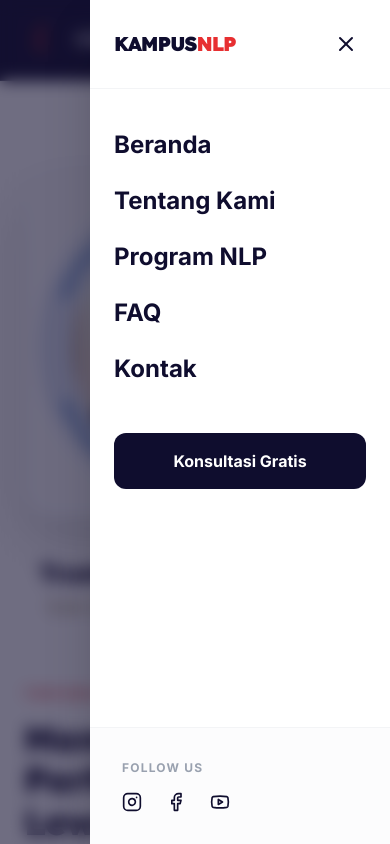
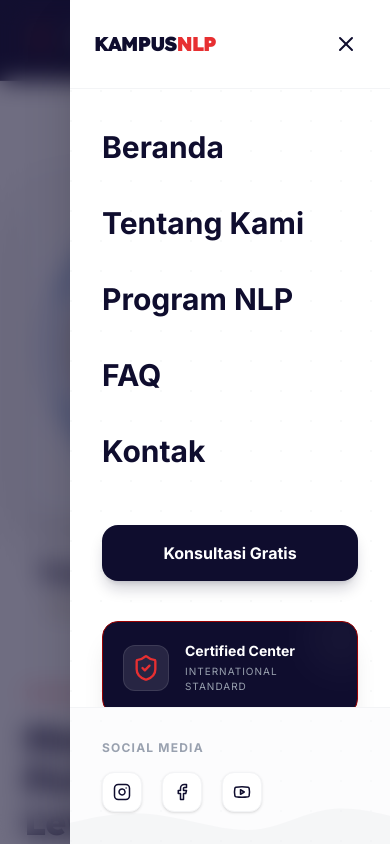
Before and after one commit to setyo76/kampusnlp, a Next.js app: page /about in a window 390 px wide. Both pictures are taken after a click on the button 344 px from the left and 40 px from the top of the page. Shown: the top 844 px of the page. Built offline with nearby package versions, Linux system fonts and the light colour scheme.

Commit message:
Add efek wave on Mobile Menu

```diff
--- a/src/components/layout/MobileMenu.tsx
+++ b/src/components/layout/MobileMenu.tsx
@@ -2,7 +2,7 @@
 
 import { motion, AnimatePresence } from "framer-motion";
 import Link from "next/link";
-import { X, Instagram, Facebook, Youtube, MessageCircle } from "lucide-react";
+import { X, Instagram, Facebook, Youtube, ShieldCheck } from "lucide-react";
 import Button from "../ui/Button";
 
 interface MobileMenuProps {
@@ -29,7 +29,7 @@
             animate={{ opacity: 1 }}
             exit={{ opacity: 0 }}
             onClick={onClose}
-            className="fixed inset-0 bg-navy-900/60 backdrop-blur-sm z-9998"
+            className="fixed inset-0 bg-navy-900/60 backdrop-blur-md z-9998"
           />
 
           {/* Menu Content */}
@@ -37,11 +37,34 @@
             initial={{ x: "100%" }}
             animate={{ x: 0 }}
             exit={{ x: "100%" }}
-            transition={{ type: "spring", damping: 25, stiffness: 200 }}
-            className="fixed right-0 top-0 bottom-0 w-75 bg-white z-9999 shadow-2xl flex flex-col"
+            transition={{ type: "spring", damping: 30, stiffness: 300 }}
+            className="fixed right-0 top-0 bottom-0 w-80 bg-white z-9999 shadow-2xl flex flex-col overflow-hidden"
           >
+            {/* --- DECORATIVE BACKGROUND ELEMENTS --- */}
+            {/* 1. Subtle Wave (Gray) */}
+            <svg
+              className="absolute bottom-0 right-0 w-full opacity-[0.05] pointer-events-none"
+              viewBox="0 0 1440 320"
+              fill="none"
+              xmlns="http://www.w3.org/2000/svg"
+            >
+              <path
+                fill="#1a2e44"
+                d="M0,224L48,213.3C96,203,192,181,288,181.3C384,181,480,203,576,224C672,245,768,267,864,250.7C960,235,1056,181,1152,165.3C1248,149,1344,171,1392,181.3L1440,192L1440,320L1392,320C1344,320,1248,320,1152,320C1056,320,960,320,864,320C768,320,672,320,576,320C480,320,384,320,288,320C192,320,96,320,48,320L0,320Z"
+              ></path>
+            </svg>
+
+            {/* 2. Grid Pattern (Very Faint) */}
+            <div
+              className="absolute inset-0 opacity-[0.03] pointer-events-none"
+              style={{
+                backgroundImage: `radial-gradient(circle at 1px 1px, #1a2e44 1px, transparent 0)`,
+                backgroundSize: '30px 30px'
+              }}
+            />
+
             {/* Header Menu */}
-            <div className="p-6 flex justify-between items-center border-b border-gray-100">
+            <div className="relative p-6 flex justify-between items-center border-b border-gray-100 bg-white/80 backdrop-blur-md z-10">
               <span className="font-display font-black text-navy-900 text-xl tracking-tighter">
                 KAMPUS<span className="text-accent-logo">NLP</span>
               </span>
@@ -54,18 +77,24 @@
             </div>
 
             {/* Links */}
-            <nav className="flex-1 px-6 py-10 overflow-y-auto">
-              <ul className="space-y-6">
-                {navLinks.map((link) => (
-                  <li key={link.name}>
+            <nav className="relative flex-1 px-8 py-10 overflow-y-auto z-10">
+              <ul className="space-y-8">
+                {navLinks.map((link, i) => (
+                  <motion.li
+                    key={link.name}
+                    initial={{ opacity: 0, x: 20 }}
+                    animate={{ opacity: 1, x: 0 }}
+                    transition={{ delay: i * 0.1 }}
+                  >
                     <Link
                       href={link.href}
                       onClick={onClose}
-                      className="text-2xl font-bold text-navy-900 hover:text-accent-logo transition-colors block"
+                      className="text-3xl font-bold text-navy-900 hover:text-accent-logo transition-all block group"
                     >
                       {link.name}
+                      <span className="block h-1 w-0 bg-accent-logo transition-all group-hover:w-8 mt-1 rounded-full"></span>
                     </Link>
-                  </li>
+                  </motion.li>
                 ))}
               </ul>
 
@@ -75,26 +104,46 @@
                     window.open("https://wa.link/r7ddp7", "_blank");
                     onClose();
                   }}
-                  className="w-full bg-navy-900 text-white py-4 rounded-xl font-bold"
+                  className="w-full bg-navy-900 text-white py-4 rounded-2xl font-bold shadow-lg shadow-navy-900/20 active:scale-95 transition-transform"
                 >
                   Konsultasi Gratis
                 </Button>
               </div>
+
+              {/* --- CERTIFIED NAVY BOX --- */}
+              <div className="mt-10 p-5 bg-navy-900 rounded-2xl border border-navy-800 shadow-xl relative overflow-hidden group">
+                {/* Minimalist decoration inside box */}
+                <div className="absolute -right-4 -top-4 w-16 h-16 bg-white/5 rounded-full blur-xl group-hover:bg-accent-logo/10 transition-colors" />
+
+                <div className="flex items-center gap-4 relative z-10">
+                  <div className="bg-white/10 p-2 rounded-xl border border-white/10">
+                    <ShieldCheck className="text-accent-logo" size={28} />
+                  </div>
+                  <div>
+                    <p className="text-white font-bold text-sm leading-tight">Certified Center</p>
+                    <p className="text-gray-400 text-[10px] uppercase tracking-widest mt-1">International Standard</p>
+                  </div>
+                </div>
+              </div>
             </nav>
 
             {/* Footer Menu: Socials */}
-            <div className="p-8 border-t border-gray-100 bg-gray-50/50">
-              <p className="text-xs font-bold text-gray-400 uppercase tracking-widest mb-4">Follow Us</p>
-              <div className="flex gap-6">
-                <Link href="#" className="text-navy-900 hover:text-accent-logo transition-colors">
-                  <Instagram size={20} />
-                </Link>
-                <Link href="#" className="text-navy-900 hover:text-accent-logo transition-colors">
-                  <Facebook size={20} />
-                </Link>
-                <Link href="#" className="text-navy-900 hover:text-accent-logo transition-colors">
-                  <Youtube size={20} />
-                </Link>
+            <div className="relative p-8 border-t border-gray-100 bg-gray-50/50 z-10">
+              <p className="text-xs font-bold text-gray-400 uppercase tracking-widest mb-4">Social Media</p>
+              <div className="flex gap-5">
+                {[
+                  { Icon: Instagram, href: "#" },
+                  { Icon: Facebook, href: "#" },
+                  { Icon: Youtube, href: "#" }
+                ].map((social, idx) => (
+                  <Link
+                    key={idx}
+                    href={social.href}
+                    className="w-10 h-10 flex items-center justify-center rounded-xl bg-white border border-gray-100 text-navy-900 hover:text-white hover:bg-accent-logo hover:border-accent-logo transition-all shadow-sm"
+                  >
+                    <social.Icon size={18} />
+                  </Link>
+                ))}
               </div>
             </div>
           </motion.div>
```
